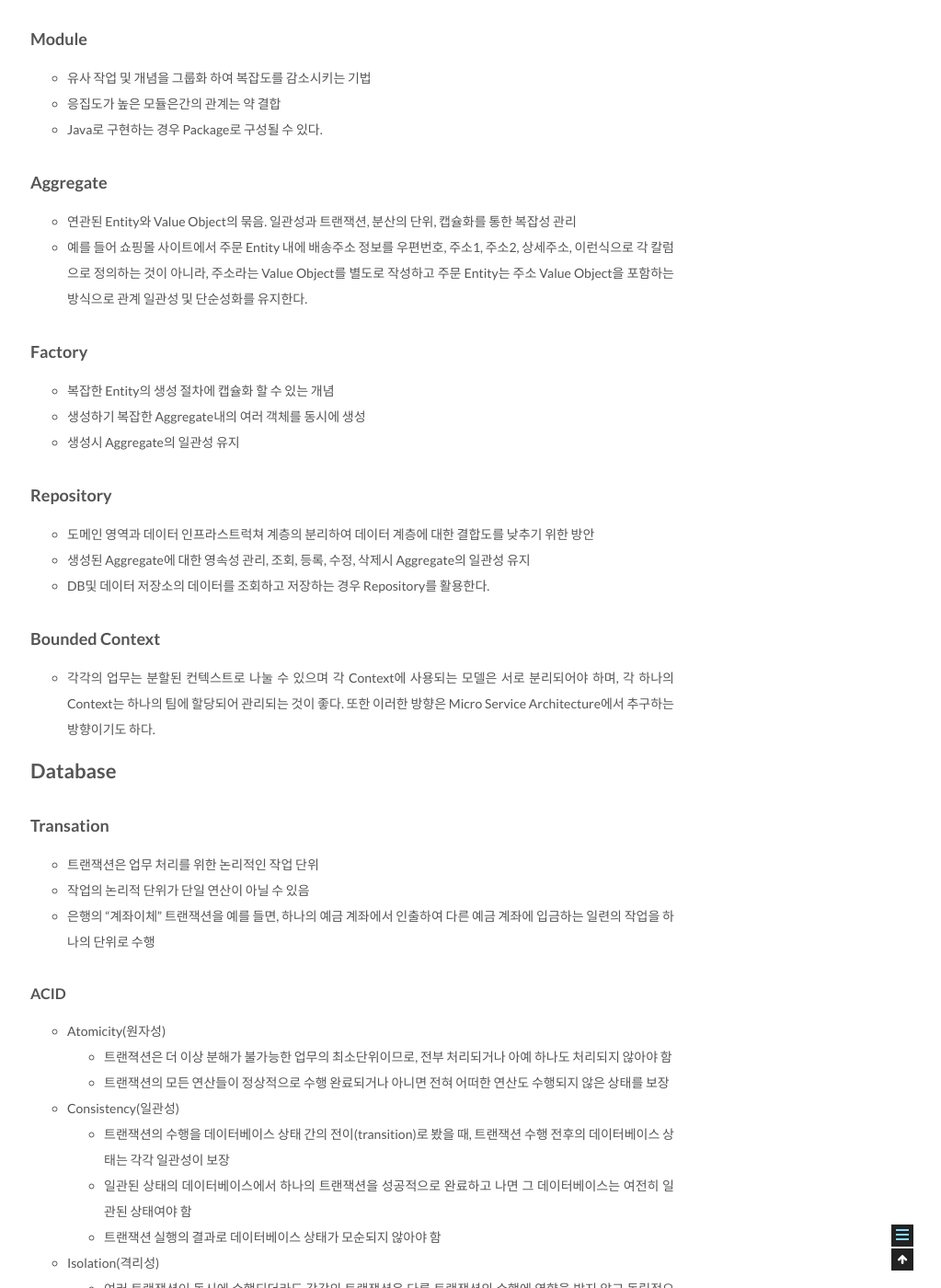
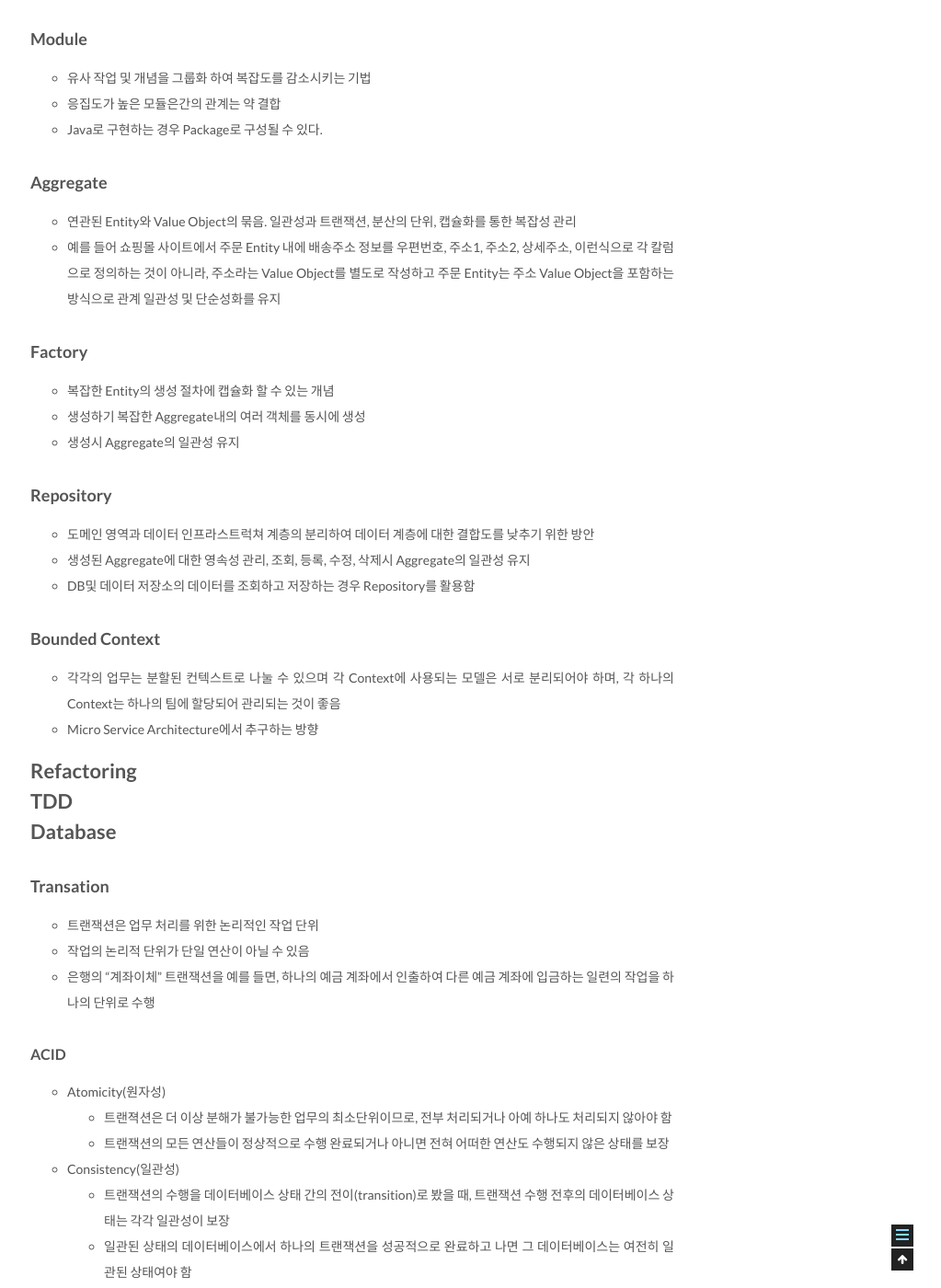
Before and after one commit to csj4032/csj4032.github.io, a Jekyll site: the page built from _posts/2018-02-19-Java_Developer_Interview.md, in a window 1280 px wide and 1400 px high, scrolled down 39285 px. Shown: the whole window at 92% size, without its empty margins (257-1280 px from the left). Built offline with Jekyll 4.4.1, drawn with Linux system fonts in a browser that asks for light colours; comment, search, counter and statistics services are not loaded; some of the changed text lies outside the part shown.

Commit message:
소대문자 변경

```diff
--- a/_posts/2018-02-19-Java_Developer_Interview.md
+++ b/_posts/2018-02-19-Java_Developer_Interview.md
@@ -95,7 +95,7 @@ tags:
 * 콘텐츠를 변경할 수 있게 해주기 떄문에, 많은 웹 서버가 PUT을 수행하기 전에 사용자에게 비밀번호를 입력해서 로그인을 하도록 요구
 
 #### POST
-* non-idempotent
+* Non-Idempotent
 * 서버에 입력 데이터를 전송하기 위해서 설계
 
 #### TRACE
@@ -117,10 +117,10 @@ tags:
   * Uniform Interface
     * Uniform Interface는 URI로 지정한 리소스에 대한 조작을 통일되고 한정적인 인터페이스로 수행하는 아키텍처 스타일을 말함
     * Uniform interface 제약조건
-        * identification of resources
-        * manipulation of resources thorough representations
-        * self-descriptive message
-        * HATEOS (hypermedia as the engine of application state)
+        * Identification of Resources
+        * Manipulation of Resources Thorough Representations
+        * Self-Descriptive Message
+        * HATEOS (Hypermedia as The Engine of Application State)
   * Stateless
     * REST는 무상태성 성격
     * 다시 말해 작업을 위한 상태정보를 따로 저장하고 관리하지 않음
@@ -844,7 +844,7 @@ public class LoggingWidget extends Widget {
 
 #### HashMap
 * 해쉬 테이블 자료 구조를 기반으로 하는 맵 구현
-* null 키와 값을 가진 항목을 허용하는데 항목이 저장되는 순서는 보장 하지 않음
+* Null 키와 값을 가진 항목을 허용하는데 항목이 저장되는 순서는 보장 하지 않음
 * HashMap은 보조 해시 함수(Additional Hash Function)를 사용하기 때문에 보조 해시 함수를 사용하지 않는 HashTable에 비하여 해시 충돌(hash collision)이 덜 발생할 수 있어 상대으로 성능상 이점이 있음
 
 #### HashTable
@@ -898,7 +898,7 @@ public class LoggingWidget extends Widget {
 ### Iterator (B, O)
 * 순서대로 지정해서 처리하기
 
-### Adapter (S, C, B)
+### Adapter (S, C, O)
 * 바꿔서 재이용하기
 
 ### Template Method (B, C)
@@ -969,11 +969,11 @@ public class LoggingWidget extends Widget {
 ## SOLID
 
 ### Single Responsibility Principle : 단일책임의 원칙
-* Single Responsibility Principle 란 클래스는 하나의 책임을 가져야하며 그 책임에 대한 이유로 변경되어야 한다.
+* Single Responsibility Principle 란 클래스는 하나의 책임을 가져야하며 그 책임에 대한 이유로 변경
 * 책임 : '변경을 위한 이유', 한 클래스를 변경하기 위한 한 가지 이상의 이유를 생각할 수 있다면, 그 클래스는 한 가지 이상의 책임을 맡고 있는 것
 
 ### Open Close Principle : 개방폐쇄의 원칙
-* 소프트웨어 개체(클래스, 모듈, 함수 등)는 확장에 대해 열려 있어야 하고, 수정에 대해서는 닫혀 있어야 한다.
+* 소프트웨어 개체(클래스, 모듈, 함수 등)는 확장에 대해 열려 있어야 하고, 수정에 대해서는 닫혀 있어야 함
 
 ### The Liskov Substitution Principle : 리스코브 치환의 원칙
 * 서브 타입은 그것의 기반 타입으로 치환 가능해야 한다.
@@ -1046,7 +1046,7 @@ public class LoggingWidget extends Widget {
 
 ### Aggregate
 * 연관된 Entity와 Value Object의 묶음. 일관성과 트랜잭션, 분산의 단위, 캡슐화를 통한 복잡성 관리
-* 예를 들어 쇼핑몰 사이트에서 주문 Entity 내에 배송주소 정보를 우편번호, 주소1, 주소2, 상세주소, 이런식으로 각 칼럼으로 정의하는 것이 아니라, 주소라는 Value Object를 별도로 작성하고 주문 Entity는 주소 Value Object을 포함하는 방식으로 관계 일관성 및 단순성화를 유지한다.
+* 예를 들어 쇼핑몰 사이트에서 주문 Entity 내에 배송주소 정보를 우편번호, 주소1, 주소2, 상세주소, 이런식으로 각 칼럼으로 정의하는 것이 아니라, 주소라는 Value Object를 별도로 작성하고 주문 Entity는 주소 Value Object을 포함하는 방식으로 관계 일관성 및 단순성화를 유지
 
 ### Factory
 * 복잡한 Entity의 생성 절차에 캡슐화 할 수 있는 개념
@@ -1056,10 +1056,15 @@ public class LoggingWidget extends Widget {
 ### Repository
 * 도메인 영역과 데이터 인프라스트럭쳐 계층의 분리하여 데이터 계층에 대한 결합도를 낮추기 위한 방안
 * 생성된 Aggregate에 대한 영속성 관리, 조회, 등록, 수정, 삭제시 Aggregate의 일관성 유지
-* DB및 데이터 저장소의 데이터를 조회하고 저장하는 경우 Repository를 활용한다.
+* DB및 데이터 저장소의 데이터를 조회하고 저장하는 경우 Repository를 활용함
 
 ### Bounded Context
-* 각각의 업무는 분할된 컨텍스트로 나눌 수 있으며 각 Context에 사용되는 모델은 서로 분리되어야 하며, 각 하나의 Context는 하나의 팀에 할당되어 관리되는 것이 좋다. 또한 이러한 방향은 Micro Service Architecture에서 추구하는 방향이기도 하다.
+* 각각의 업무는 분할된 컨텍스트로 나눌 수 있으며 각 Context에 사용되는 모델은 서로 분리되어야 하며, 각 하나의 Context는 하나의 팀에 할당되어 관리되는 것이 좋음
+* Micro Service Architecture에서 추구하는 방향
+
+# Refactoring
+
+# TDD
 
 # Database
 
@@ -1126,7 +1131,6 @@ public class LoggingWidget extends Widget {
 * POJO 조건
   * 특정 규약에 종송되지 않는다.
   * 특정 환경에 종속되지 않는다.
-
 
 ## Dispatcher Servlet
 
```
Also changed, not shown: other parts of _posts/2018-02-19-Java_Developer_Interview.md (+1 -1 lines).
